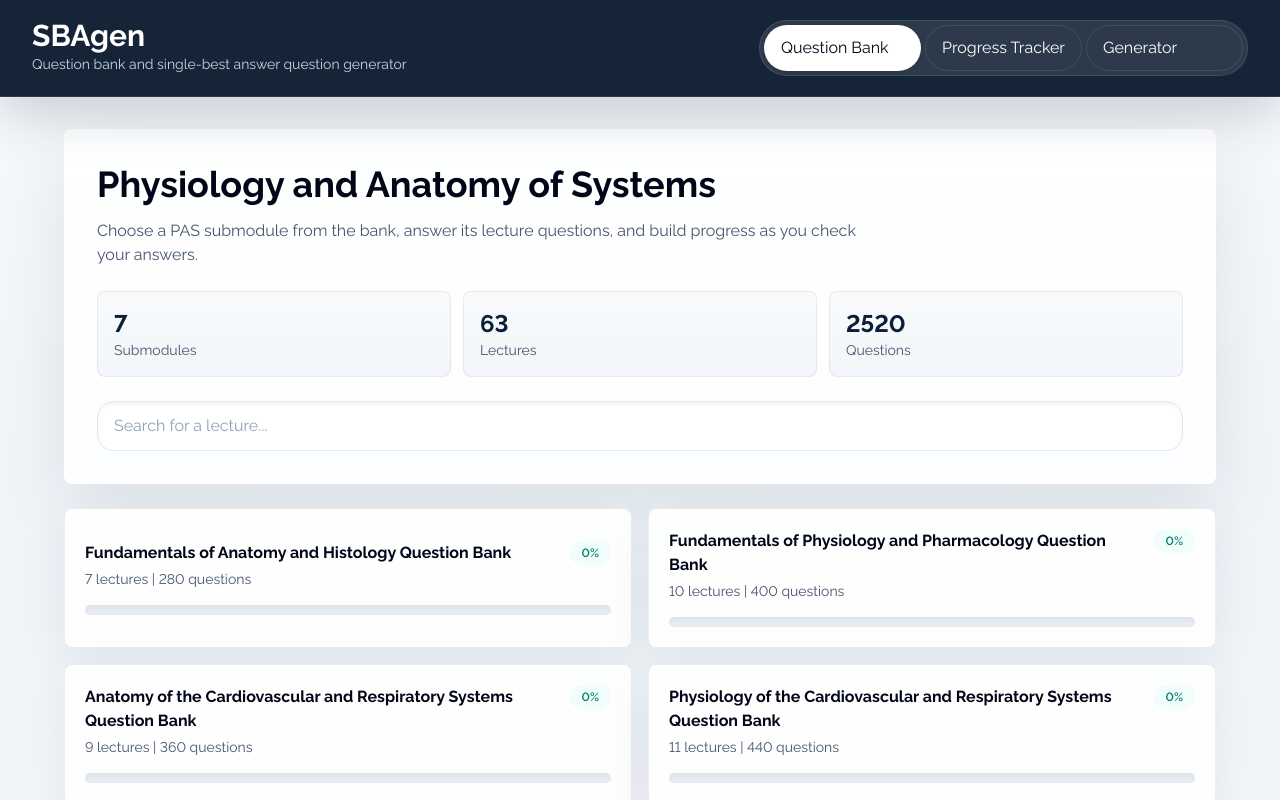
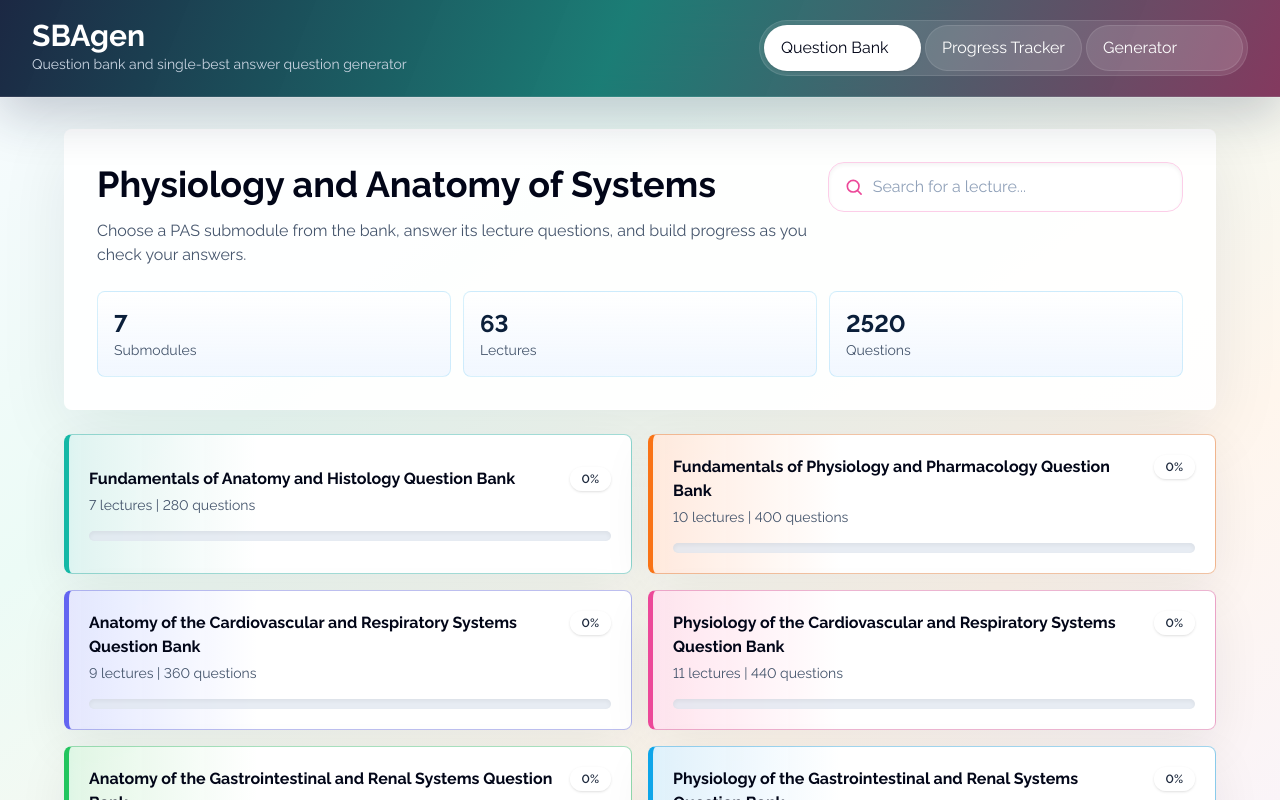
Before and after one commit to murtazasyed222-sudo/SBAgenerator, a Next.js app: page / in a window 1280 px wide. Shown: the top 800 px of the page. Built offline with nearby package versions, Linux system fonts and the light colour scheme.

Commit message:
Refresh accent colour system

```diff
--- a/src/app/globals.css
+++ b/src/app/globals.css
@@ -1,15 +1,18 @@
 @import "tailwindcss";
 
 :root {
-  --background: #f5f7fb;
+  --background: #f8fbff;
   --foreground: #111827;
-  --navy: #07172b;
-  --navy-soft: #0c2340;
-  --teal: #0f766e;
-  --teal-bright: #2dd4bf;
-  --surface: rgba(255, 255, 255, 0.88);
+  --ink: #14213d;
+  --lagoon: #0f766e;
+  --coral: #f97316;
+  --iris: #6366f1;
+  --rose: #ec4899;
+  --sun: #facc15;
+  --surface: rgba(255, 255, 255, 0.9);
   --surface-solid: #ffffff;
   --line: rgba(15, 23, 42, 0.1);
+  --card-accent: #14b8a6;
 }
 
 @theme inline {
@@ -42,17 +45,17 @@ textarea:focus-visible {
 
 .appCanvas {
   background:
-    linear-gradient(180deg, #f8fafc 0%, #eef4f8 46%, #f6f8fb 100%);
+    linear-gradient(145deg, #f8fbff 0%, #ecfbf6 30%, #fff6ed 66%, #f7f3ff 100%);
 }
 
 .appHeader {
-  background: rgba(7, 23, 43, 0.94);
+  background: linear-gradient(112deg, rgba(20, 33, 61, 0.97) 0%, rgba(15, 118, 110, 0.95) 48%, rgba(124, 45, 85, 0.94) 100%);
   backdrop-filter: blur(24px);
-  box-shadow: 0 1px 0 rgba(255, 255, 255, 0.08), 0 18px 50px rgba(7, 23, 43, 0.18);
+  box-shadow: 0 1px 0 rgba(255, 255, 255, 0.14), 0 18px 50px rgba(20, 33, 61, 0.22);
 }
 
 .headerRail {
-  background: rgba(4, 16, 31, 0.72);
+  background: rgba(20, 33, 61, 0.58);
 }
 
 .navPill {
@@ -65,50 +68,53 @@ textarea:focus-visible {
   background: var(--surface);
   border: 1px solid rgba(255, 255, 255, 0.72);
   border-radius: 8px;
-  box-shadow: 0 20px 70px rgba(15, 23, 42, 0.09), 0 1px 0 rgba(255, 255, 255, 0.9) inset;
+  box-shadow: 0 20px 70px rgba(15, 23, 42, 0.08), 0 1px 0 rgba(255, 255, 255, 0.92) inset;
 }
 
 .interactiveCard {
-  background: rgba(255, 255, 255, 0.9);
-  border: 1px solid rgba(15, 23, 42, 0.08);
+  background:
+    linear-gradient(90deg, color-mix(in srgb, var(--card-accent) 16%, transparent) 0%, rgba(255, 255, 255, 0.92) 34%),
+    rgba(255, 255, 255, 0.92);
+  border: 1px solid color-mix(in srgb, var(--card-accent) 34%, rgba(15, 23, 42, 0.08));
+  border-left: 5px solid var(--card-accent);
   border-radius: 8px;
   box-shadow: 0 16px 50px rgba(15, 23, 42, 0.07);
 }
 
 .interactiveCard:hover {
-  border-color: rgba(20, 184, 166, 0.34);
-  box-shadow: 0 22px 65px rgba(15, 23, 42, 0.11);
+  border-color: color-mix(in srgb, var(--card-accent) 72%, white);
+  box-shadow: 0 22px 65px color-mix(in srgb, var(--card-accent) 22%, rgba(15, 23, 42, 0.1));
 }
 
 .statTile {
-  background: linear-gradient(180deg, rgba(248, 250, 252, 0.94), rgba(241, 245, 249, 0.92));
-  border: 1px solid rgba(15, 23, 42, 0.07);
+  background: linear-gradient(180deg, rgba(255, 255, 255, 0.96), rgba(239, 246, 255, 0.84));
+  border: 1px solid rgba(14, 165, 233, 0.16);
   border-radius: 8px;
 }
 
 .primaryButton {
-  background: #07172b;
+  background: linear-gradient(135deg, #0f766e 0%, #2563eb 58%, #ec4899 100%);
   border-radius: 9999px;
-  box-shadow: 0 12px 28px rgba(7, 23, 43, 0.22);
+  box-shadow: 0 14px 30px rgba(37, 99, 235, 0.22);
 }
 
 .primaryButton:hover {
-  background: #0e2a4c;
+  filter: saturate(1.1) brightness(1.02);
 }
 
 .secondaryButton {
-  background: rgba(241, 245, 249, 0.9);
-  border: 1px solid rgba(15, 23, 42, 0.08);
+  background: linear-gradient(135deg, rgba(255, 247, 237, 0.96), rgba(236, 253, 245, 0.96));
+  border: 1px solid rgba(249, 115, 22, 0.22);
   border-radius: 9999px;
 }
 
 .secondaryButton:hover {
-  background: #ffffff;
+  background: linear-gradient(135deg, rgba(255, 237, 213, 0.98), rgba(204, 251, 241, 0.98));
 }
 
 .questionBankPanel {
-  background: linear-gradient(180deg, #08192f 0%, #0b1f3a 100%);
-  box-shadow: 18px 0 55px rgba(7, 23, 43, 0.14);
+  background: linear-gradient(180deg, #14213d 0%, #0f766e 54%, #7c2d55 100%);
+  box-shadow: 18px 0 55px rgba(20, 33, 61, 0.16);
 }
 
 .answerChoice {
@@ -122,7 +128,7 @@ textarea:focus-visible {
 .numberSlider {
   -webkit-appearance: none;
   appearance: none;
-  accent-color: #0d9488;
+  accent-color: #ec4899;
 }
 
 .numberSlider::-webkit-slider-runnable-track {
@@ -132,7 +138,7 @@ textarea:focus-visible {
 }
 
 .numberSlider::-webkit-slider-thumb {
-  background: #07172b;
+  background: linear-gradient(135deg, #0f766e, #ec4899);
   border: 3px solid white;
   border-radius: 9999px;
   box-shadow: 0 5px 14px rgba(15, 23, 42, 0.22);
@@ -146,7 +152,7 @@ textarea:focus-visible {
 }
 
 .questionBankScroll {
-  scrollbar-color: #5eead4 #08192f;
+  scrollbar-color: #facc15 #14213d;
   scrollbar-width: thin;
 }
 
@@ -155,18 +161,18 @@ textarea:focus-visible {
 }
 
 .questionBankScroll::-webkit-scrollbar-track {
-  background: #08192f;
+  background: #14213d;
 }
 
 .questionBankScroll::-webkit-scrollbar-thumb {
-  background: #5eead4;
-  border: 3px solid #08192f;
+  background: #facc15;
+  border: 3px solid #14213d;
   border-radius: 9999px;
 }
 
 @media (max-width: 639px) {
   .appCanvas {
-    background: linear-gradient(180deg, #f8fafc 0%, #f0f6fb 42%, #f8fafc 100%);
+    background: linear-gradient(150deg, #f8fbff 0%, #ecfbf6 38%, #fff7ed 74%, #f7f3ff 100%);
   }
 
   .appHeader {
--- a/src/app/page.tsx
+++ b/src/app/page.tsx
@@ -1,6 +1,6 @@
 "use client";
 
-import { useEffect, useMemo, useState } from "react";
+import { type CSSProperties, useEffect, useMemo, useState } from "react";
 import {
   questionBankFolders,
   type Question,
@@ -503,6 +503,21 @@ type SavedQuestionSetAnswers = {
 
 const progressStorageKey = "questionBankProgressV1";
 const savedAnswersStorageKey = "questionBankSavedAnswersV1";
+const cardAccentColors = [
+  "#14b8a6",
+  "#f97316",
+  "#6366f1",
+  "#ec4899",
+  "#22c55e",
+  "#0ea5e9",
+  "#eab308",
+];
+
+function getAccentStyle(index: number): CSSProperties {
+  return {
+    "--card-accent": cardAccentColors[index % cardAccentColors.length],
+  } as CSSProperties;
+}
 
 function readStorageRecord<T>(storageKey: string): Record<string, T> {
   if (typeof window === "undefined") return {};
@@ -683,6 +698,8 @@ export default function Home() {
     setError("");
     setActiveQuestionSetId(null);
     setActiveQuestionSetTitle(null);
+    setSelectedBankSubmoduleId(null);
+    setQuestionBankSearch("");
     setCurrentView("question-bank");
   }
 
@@ -925,11 +942,11 @@ export default function Home() {
       <div key={folder.id} style={{ marginLeft: depth * 10 }}>
         <button
           onClick={() => toggleQuestionBankFolder(folder.id)}
-          className="flex w-full items-center justify-between rounded-xl px-3 py-2.5 text-left font-semibold text-slate-100 transition hover:bg-white/10"
+          className="flex w-full items-center justify-between rounded-xl border border-[#facc15]/10 bg-white/5 px-3 py-2.5 text-left font-semibold text-slate-100 transition hover:bg-[#facc15]/20"
         >
           <span>{folder.title}</span>
           <span
-            className={`ml-3 text-teal-200 transition-transform duration-300 ${
+            className={`ml-3 text-[#facc15] transition-transform duration-300 ${
               isExpanded ? "rotate-90" : ""
             }`}
             aria-hidden="true"
@@ -964,8 +981,8 @@ export default function Home() {
                         onClick={() => loadQuestionSet(questionSet)}
                         className={`block w-full rounded-xl px-3 py-2.5 text-left text-sm font-medium transition ${
                           activeQuestionSetId === questionSet.id
-                            ? "bg-teal-300 text-slate-950 shadow-sm"
-                            : "text-slate-300 hover:bg-white/10 hover:text-white"
+                            ? "bg-[#facc15] text-slate-950 shadow-sm"
+                            : "text-white/85 hover:bg-[#facc15]/20 hover:text-white"
                         }`}
                       >
                         <span className="block">{questionSet.title}</span>
@@ -993,6 +1010,7 @@ export default function Home() {
             <div
               key={questionIndex}
               className="interactiveCard p-4 sm:p-5"
+              style={getAccentStyle(questionIndex)}
             >
               <h2 className="font-semibold text-slate-950">
                 {questionIndex + 1}. {q.question}
@@ -1024,8 +1042,8 @@ export default function Home() {
                             : shouldShowCorrectAnswer
                               ? "border-emerald-500 bg-emerald-50 text-emerald-950"
                               : isSelected
-                                ? "border-teal-500 bg-teal-50 text-slate-950"
-                                : "border-slate-300 bg-white text-slate-700 hover:bg-slate-50"
+                                ? "border-pink-500 bg-pink-50 text-slate-950"
+                                : "border-pink-200 bg-pink-50/40 text-slate-800 hover:bg-pink-50"
                       }`}
                     >
                       <span className="font-semibold">{letter}.</span> {option}
@@ -1059,7 +1077,7 @@ export default function Home() {
         {questions.length > 0 && !showResults && !activeQuestionSetId && (
           <button
             onClick={checkAnswers}
-            className="mt-8 rounded-full bg-teal-600 px-5 py-3 font-semibold text-white shadow-lg shadow-teal-900/10 transition hover:bg-teal-700"
+            className="primaryButton mt-8 px-5 py-3 font-semibold text-white transition"
           >
             Check Answers
           </button>
@@ -1168,7 +1186,7 @@ export default function Home() {
           <button
             onClick={checkAnswers}
             disabled={showResults}
-            className="rounded-full bg-teal-600 px-4 py-2.5 text-sm font-semibold text-white transition hover:bg-teal-700 disabled:cursor-not-allowed disabled:opacity-60 sm:min-w-32"
+            className="primaryButton px-4 py-2.5 text-sm font-semibold text-white transition disabled:cursor-not-allowed disabled:opacity-60 sm:min-w-32"
           >
             {showResults ? "Marked" : "Mark Answers"}
           </button>
@@ -1194,12 +1212,16 @@ export default function Home() {
   function renderLectureCard(questionSet: QuestionSet) {
     const progress = getQuestionSetProgress(questionSet);
     const savedAt = savedAnswersByQuestionSet[questionSet.id]?.savedAt;
+    const lectureIndex = selectedBankSubmodule?.questionSets.findIndex(
+      (set) => set.id === questionSet.id
+    ) ?? 0;
 
     return (
       <button
         key={questionSet.id}
         onClick={() => loadQuestionSet(questionSet)}
         className="interactiveCard p-4 text-left transition hover:-translate-y-0.5 sm:p-5"
+        style={getAccentStyle(lectureIndex)}
       >
         <div className="flex items-start justify-between gap-4">
           <div>
@@ -1213,7 +1235,7 @@ export default function Home() {
               </p>
             )}
           </div>
-          <span className="rounded-full bg-emerald-50 px-3 py-1 text-xs font-semibold text-emerald-700">
+          <span className="rounded-full bg-white/75 px-3 py-1 text-xs font-semibold text-slate-800 shadow-sm">
             {progress.percent}%
           </span>
         </div>
@@ -1228,13 +1250,40 @@ export default function Home() {
       <div className="mx-auto max-w-6xl">
         <div className="space-y-6">
           <section className="surfaceCard p-5 sm:p-8">
-            <h2 className="text-2xl font-bold leading-tight text-slate-950 sm:text-4xl">
-              Physiology and Anatomy of Systems
-            </h2>
-            <p className="mt-3 max-w-3xl text-slate-600">
-              Choose a PAS submodule from the bank, answer its lecture questions,
-              and build progress as you check your answers.
-            </p>
+            <div className="flex flex-col gap-5 lg:flex-row lg:items-start lg:justify-between">
+              <div>
+                <h2 className="text-2xl font-bold leading-tight text-slate-950 sm:text-4xl">
+                  Physiology and Anatomy of Systems
+                </h2>
+                <p className="mt-3 max-w-3xl text-slate-600">
+                  Choose a PAS submodule from the bank, answer its lecture questions,
+                  and build progress as you check your answers.
+                </p>
+              </div>
+
+              <div className="relative w-full lg:w-96">
+                <svg
+                  className="pointer-events-none absolute left-4 top-1/2 h-5 w-5 -translate-y-1/2 text-[#ec4899]"
+                  viewBox="0 0 24 24"
+                  fill="none"
+                  stroke="currentColor"
+                  strokeWidth="2"
+                  strokeLinecap="round"
+                  strokeLinejoin="round"
+                  aria-hidden="true"
+                >
+                  <circle cx="11" cy="11" r="7" />
+                  <path d="m16.5 16.5 4 4" />
+                </svg>
+                <input
+                  type="search"
+                  value={questionBankSearch}
+                  onChange={(event) => setQuestionBankSearch(event.target.value)}
+                  placeholder="Search for a lecture..."
+                  className="w-full rounded-2xl border border-pink-200 bg-white/90 py-3 pl-11 pr-4 text-slate-950 shadow-inner outline-none placeholder:text-slate-400 focus:border-pink-400 focus:ring-2 focus:ring-pink-300/30"
+                />
+              </div>
+            </div>
 
             <div className="mt-6 grid grid-cols-3 gap-2 sm:gap-3">
               <div className="statTile p-3 sm:p-4">
@@ -1257,15 +1306,6 @@ export default function Home() {
               </div>
             </div>
 
-            <div className="mt-6">
-              <input
-                type="search"
-                value={questionBankSearch}
-                onChange={(event) => setQuestionBankSearch(event.target.value)}
-                placeholder="Search for a lecture..."
-                className="w-full rounded-2xl border border-slate-200 bg-white/85 px-4 py-3 text-slate-950 shadow-inner outline-none placeholder:text-slate-400 focus:border-teal-500 focus:ring-2 focus:ring-teal-500/20"
-              />
-            </div>
           </section>
 
           {normalizedQuestionBankSearch ? (
@@ -1280,7 +1320,7 @@ export default function Home() {
                 </p>
               ) : (
                 <div className="mt-6 grid gap-4 lg:grid-cols-2">
-                  {lectureSearchResults.map(({ questionSet, submoduleTitle }) => {
+                  {lectureSearchResults.map(({ questionSet, submoduleTitle }, index) => {
                     const progress = getQuestionSetProgress(questionSet);
 
                     return (
@@ -1288,6 +1328,7 @@ export default function Home() {
                         key={questionSet.id}
                         onClick={() => loadQuestionSet(questionSet)}
                         className="interactiveCard p-4 text-left transition hover:-translate-y-0.5 sm:p-5"
+                        style={getAccentStyle(index)}
                       >
                         <div className="flex items-start justify-between gap-4">
                           <div>
@@ -1302,7 +1343,7 @@ export default function Home() {
                               {progress.answered} answered
                             </p>
                           </div>
-                          <span className="rounded-full bg-emerald-50 px-3 py-1 text-xs font-semibold text-emerald-700">
+                          <span className="rounded-full bg-white/75 px-3 py-1 text-xs font-semibold text-slate-800 shadow-sm">
                             {progress.percent}%
                           </span>
                         </div>
@@ -1330,9 +1371,22 @@ export default function Home() {
 
                 <button
                   onClick={() => setSelectedBankSubmoduleId(null)}
-                  className="secondaryButton px-5 py-3 font-semibold text-slate-900 transition"
+                  className="secondaryButton flex w-full items-center justify-center gap-2 px-5 py-3 font-semibold text-slate-900 transition sm:w-auto"
                 >
-                  All PAS Submodules
+                  <svg
+                    className="h-4 w-4"
+                    viewBox="0 0 24 24"
+                    fill="none"
+                    stroke="currentColor"
+                    strokeWidth="2.2"
+                    strokeLinecap="round"
+                    strokeLinejoin="round"
+                    aria-hidden="true"
+                  >
+                    <path d="m12 19-7-7 7-7" />
+                    <path d="M19 12H5" />
+                  </svg>
+                  Back to PAS submodules
                 </button>
               </div>
 
@@ -1342,7 +1396,7 @@ export default function Home() {
             </section>
           ) : (
             <section className="grid gap-4 lg:grid-cols-2">
-              {bankStats.submodules.map((submodule) => {
+              {bankStats.submodules.map((submodule, index) => {
                 const progress = getSubmoduleProgress(submodule);
 
                 return (
@@ -1350,6 +1404,7 @@ export default function Home() {
                     key={submodule.id}
                     onClick={() => openSubmodule(submodule.id)}
                     className="interactiveCard p-4 text-left transition hover:-translate-y-0.5 sm:p-5"
+                    style={getAccentStyle(index)}
                   >
                     <div className="flex items-start justify-between gap-4">
                       <div>
@@ -1361,7 +1416,7 @@ export default function Home() {
                           {progress.totalQuestions} questions
                         </p>
                       </div>
-                      <span className="rounded-full bg-teal-50 px-3 py-1 text-xs font-semibold text-teal-700">
+                      <span className="rounded-full bg-white/75 px-3 py-1 text-xs font-semibold text-slate-800 shadow-sm">
                         {progress.percent}%
                       </span>
                     </div>
@@ -1397,9 +1452,22 @@ export default function Home() {
 
           <button
             onClick={returnToGenerator}
-            className="secondaryButton w-full px-5 py-3 font-semibold text-slate-900 transition sm:w-auto"
+            className="secondaryButton flex w-full items-center justify-center gap-2 px-5 py-3 font-semibold text-slate-900 transition sm:w-auto"
           >
-            Back to Question Bank
+            <svg
+              className="h-4 w-4"
+              viewBox="0 0 24 24"
+              fill="none"
+              stroke="currentColor"
+              strokeWidth="2.2"
+              strokeLinecap="round"
+              strokeLinejoin="round"
+              aria-hidden="true"
+            >
+              <path d="m12 19-7-7 7-7" />
+              <path d="M19 12H5" />
+            </svg>
+            Back to PAS submodules
           </button>
         </div>
 
@@ -1446,13 +1514,14 @@ export default function Home() {
         </div>
 
         <div className="space-y-4">
-          {bankStats.submodules.map((submodule) => {
+          {bankStats.submodules.map((submodule, index) => {
             const submoduleProgress = getSubmoduleProgress(submodule);
 
             return (
               <article
                 key={submodule.id}
                 className="surfaceCard p-5"
+                style={getAccentStyle(index)}
               >
                 <div className="flex flex-col gap-3 sm:flex-row sm:items-start sm:justify-between">
                   <div>
@@ -1465,7 +1534,7 @@ export default function Home() {
                       {submoduleProgress.correct} best correct
                     </p>
                   </div>
-                  <span className="rounded-full bg-emerald-50 px-3 py-1 text-sm font-semibold text-emerald-700">
+                  <span className="rounded-full bg-white/75 px-3 py-1 text-sm font-semibold text-slate-800 shadow-sm">
                     {submoduleProgress.percent}%
                   </span>
                 </div>
@@ -1475,7 +1544,7 @@ export default function Home() {
                 </div>
 
                 <div className="mt-5 space-y-3">
-                  {submodule.questionSets.map((questionSet) => {
+                  {submodule.questionSets.map((questionSet, lectureIndex) => {
                     const lectureProgress = getQuestionSetProgress(questionSet);
 
                     return (
@@ -1483,6 +1552,7 @@ export default function Home() {
                         key={questionSet.id}
                         onClick={() => loadQuestionSet(questionSet)}
                         className="interactiveCard w-full p-4 text-left transition hover:-translate-y-0.5"
+                        style={getAccentStyle(lectureIndex)}
                       >
                         <div className="flex flex-col gap-2 sm:flex-row sm:items-center sm:justify-between">
                           <div>
@@ -1495,7 +1565,7 @@ export default function Home() {
                               {lectureProgress.correct} best correct
                             </p>
                           </div>
-                          <span className="text-sm font-semibold text-emerald-700">
+                          <span className="rounded-full bg-white/75 px-3 py-1 text-sm font-semibold text-slate-800 shadow-sm">
                             {lectureProgress.percent}%
                           </span>
                         </div>
@@ -1526,10 +1596,10 @@ export default function Home() {
                   setCurrentView("question-bank");
                 }}
                 aria-expanded={isQuestionBankOpen}
-                className="flex min-h-24 w-full items-center justify-between px-5 py-4 text-left font-semibold text-white transition hover:bg-white/10"
+                className="flex min-h-24 w-full items-center justify-between bg-[#facc15]/10 px-5 py-4 text-left font-semibold text-white transition hover:bg-[#facc15]/20"
               >
                 <span>Browse Question Bank</span>
-                <span className="text-teal-200" aria-hidden="true">
+                <span className="text-[#facc15]" aria-hidden="true">
                   {isQuestionBankOpen ? "v" : ">"}
                 </span>
               </button>
@@ -1552,7 +1622,7 @@ export default function Home() {
                 className={`navPill px-2 py-2.5 text-center text-sm font-semibold transition sm:px-4 sm:text-left ${
                   currentView === "question-bank"
                     ? "bg-white text-slate-950 shadow-sm"
-                    : "bg-transparent text-white hover:bg-white/10"
+                    : "bg-white/10 text-white hover:bg-[#facc15]/20"
                 }`}
               >
                 <span className="sm:hidden">Bank</span>
@@ -1564,7 +1634,7 @@ export default function Home() {
                 className={`navPill px-2 py-2.5 text-center text-sm font-semibold transition sm:px-4 sm:text-left ${
                   currentView === "progress"
                     ? "bg-white text-slate-950 shadow-sm"
-                    : "bg-transparent text-white hover:bg-white/10"
+                    : "bg-white/10 text-white hover:bg-[#facc15]/20"
                 }`}
               >
                 <span className="sm:hidden">Progress</span>
@@ -1576,7 +1646,7 @@ export default function Home() {
                 className={`navPill px-2 py-2.5 text-center text-sm font-semibold transition sm:px-4 sm:text-left ${
                   currentView === "generator"
                     ? "bg-white text-slate-950 shadow-sm"
-                    : "bg-transparent text-white hover:bg-white/10"
+                    : "bg-white/10 text-white hover:bg-[#facc15]/20"
                 }`}
               >
                 Generator
```
